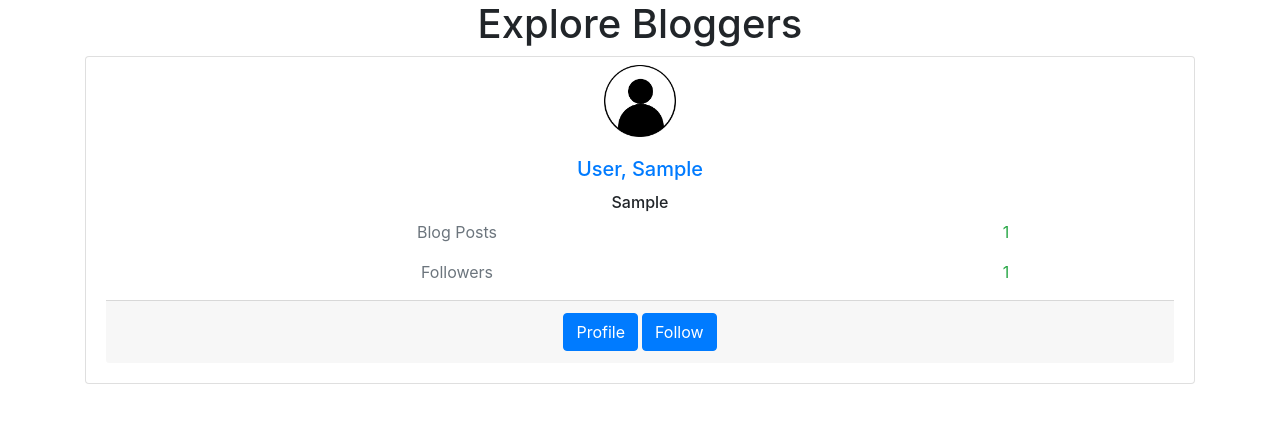
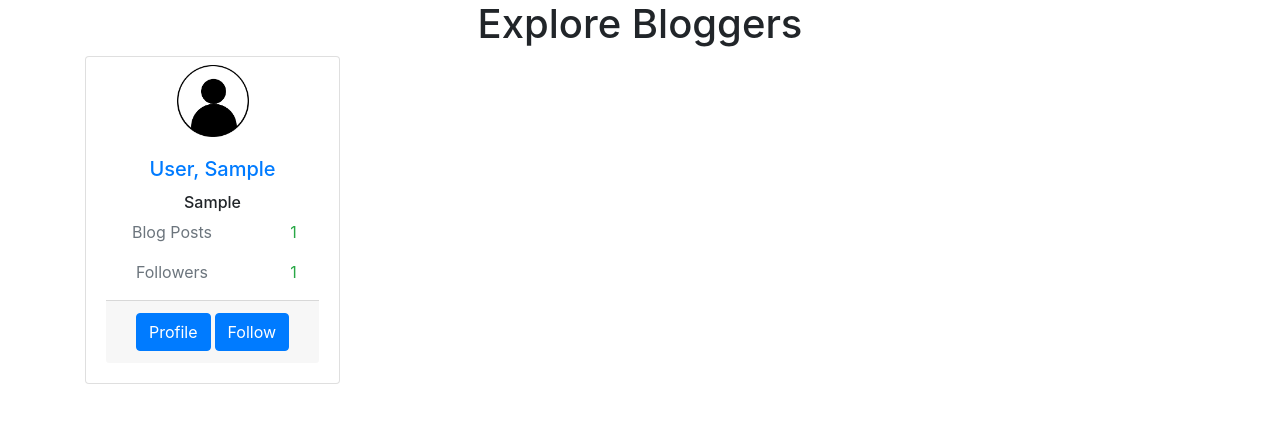
Before and after one commit to genericSpecimen/blog_it, a Django app: page /blog/bloggers/ in a window 1280 px wide. Shown: the part 56-479 px from the top of the page. Run offline with Django 3.2, Linux system fonts and the light colour scheme; tables that the repository leaves empty hold one stand-in row (values such as "Sample post"); some libraries are stand-ins or nearby versions.

Commit message:
remove card deck layout

```diff
--- a/blog/templates/blog/blogauthor_list.html
+++ b/blog/templates/blog/blogauthor_list.html
@@ -5,8 +5,9 @@
 <h1 class="text-center">Explore Bloggers</h1>
 
 {% if blogauthor_list %}
-<div class="card-deck text-center">
-    {% for blogauthor in blogauthor_list %}
+<div class="row">
+{% for blogauthor in blogauthor_list %}
+<div class="col-sm-3 text-center">
     <div class="card">
         <div class="mt-2 text-center">
     	{% load static %}
@@ -39,11 +40,11 @@
             </div>
         </div>
     </div>
-    {% endfor %}
 </div>
-
+{% endfor %}
+</div>
 {% else %}
-<p>There are no bloggers as of yet...</p>
+<p class="text-center">There are no bloggers as of yet...</p>
 {% endif %}
 
 {% endblock %}
```
